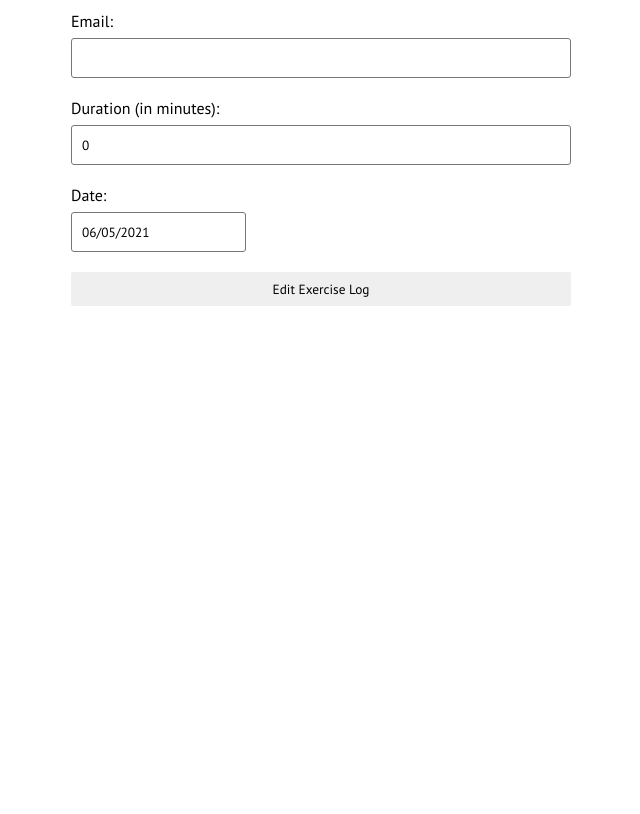
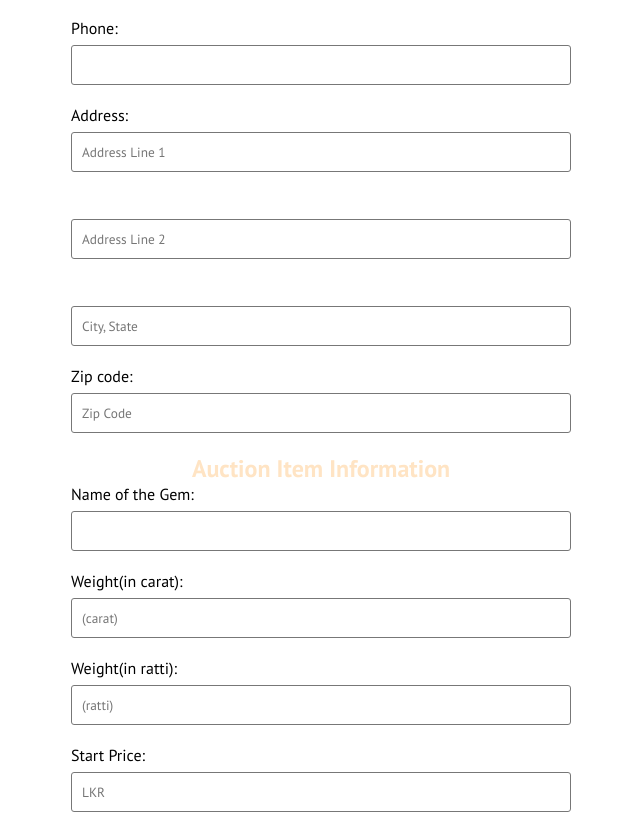
Before and after one commit to Madushan97/Auction_Web, a React (Create React App) app: page /Createauction in a window 1280 px wide. Shown: the part 267-1081 px from the top of the page, without its empty margins (319-959 px from the left). Before the commit the page ends 800 px from the top, so only its background shows below. Built offline with nearby package versions, Linux system fonts and the light colour scheme; no server answers.

Commit message:
finished create auction

```diff
--- a/src/components/Auctions/Createauction.js
+++ b/src/components/Auctions/Createauction.js
@@ -2,6 +2,7 @@ import React, { Component } from 'react';
 import axios from 'axios';
 import DatePicker from 'react-datepicker';
 import "react-datepicker/dist/react-datepicker.css";
+import background from "./img-11.jpg";
 
 export default class EditExercise extends Component {
   constructor(props) {
@@ -23,6 +24,8 @@ export default class EditExercise extends Component {
   }
 
   componentDidMount() {
+    <div style={{ backgroundImage: `url(${background})` }}></div>
+
     axios.get('http://localhost:5000/exercises/'+this.props.match.params.id)
       .then(response => {
         this.setState({
@@ -103,18 +106,139 @@ export default class EditExercise extends Component {
   render() {
     return (
     <div>
-      <h3>Edit Exercise Log</h3>
+      <h2>Create Auction</h2>
       <form onSubmit={this.onSubmit}>
+
+{/* username */}
         <div className="form-group">
           <label>Username: </label>
-
-
           <input  type="text"
               required
               className="form-control"
               value={this.state.username}
               onChange={this.onChangeUsername}
               />
+
+{/* email */}
+        <div className="form-group">
+          <label>Email: </label>
+          <input  type="text"
+              required
+              className="form-control"
+              value={this.state.email}
+              onChange={this.onChangeEmail}
+              />
+        </div>
+
+{/* phone number */}
+        <div className="form-group">
+          <label>Phone: </label>
+          <input  type="text"
+              required
+              className="form-control"
+              value={this.state.phone}
+              onChange={this.onChangePhone}
+              />
+        </div>
+
+{/* address */}
+        <div className="form-group">
+          <label>Address: </label>
+          <input  type="text"
+              required
+              placeholder='Address Line 1'
+              className="form-control"
+              value={this.state.address1}
+              onChange={this.onChangeaddress1}
+              />
+        </div>
+
+{/* address line 2 */}
+        <div className="form-group">
+          <label> </label>
+          <input  type="text"
+              required
+              placeholder='Address Line 2'
+              className="form-control"
+              value={this.state.address}
+              onChange={this.onChangeaddress}
+              />
+        </div>
+
+{/* city */}
+        <div className="form-group">
+          <label> </label>
+          <input  type="text"
+              required
+              placeholder='City, State'
+              className="form-control"
+              value={this.state.city}
+              onChange={this.onChangecity}
+              />
+        </div>
+
+{/* zipcode */}
+
+        <div className="form-group">
+          <label>Zip code: </label>
+          <input  type="text"
+              required
+              placeholder='Zip Code'
+              className="form-control"
+              value={this.state.zipcode}
+              onChange={this.onChangezipcode}
+              />
+        </div>
+        <h2>Auction Item Information</h2>
+{/* name of the gem */}
+        <div className="form-group">
+          <label>Name of the Gem: </label>
+          <input  type="text"
+              required
+              className="form-control"
+              value={this.state.gemname}
+              onChange={this.onChangegemname}
+              />
+        </div>
+{/* Weight in carat */}
+        <div className="form-group">
+          <label>Weight(in carat): </label>
+          <input  type="text"
+              required
+              placeholder='(carat)'
+              className="form-control"
+              value={this.state.weight}
+              onChange={this.onChangeweight}
+              />
+        </div>
+{/* weight in ratti */}
+        <div className="form-group">
+          <label>Weight(in ratti): </label>
+          <input  type="text"
+              required
+              placeholder='(ratti)'
+              className="form-control"
+              value={this.state.weight1}
+              onChange={this.onChangeweight1}
+              />
+        </div>
+
+{/* estimate value */}
+        <div className="form-group">
+          <label>Start Price: </label>
+          <input  type="text"
+              required
+              placeholder='LKR'
+              className="form-control"
+              value={this.state.price}
+              onChange={this.onChangeprice}
+              />
+        </div>
+
+{/* Image */}
+
+
+{/* description */}
         </div>
         <div className="form-group">
           <label>Description: </label>
@@ -126,19 +250,9 @@ export default class EditExercise extends Component {
               />
         </div>
 
+{/* duration */}
         <div className="form-group">
-          <label>Email: </label>
-          <input  type="text"
-              required
-              className="form-control"
-              value={this.state.email}
-              onChange={this.onChangeEmail}
-              />
-        </div>
-
-
-        <div className="form-group">
-          <label>Duration (in minutes): </label>
+          <label>Duration (in hours): </label>
           <input
               type="text"
               className="form-control"
@@ -146,6 +260,8 @@ export default class EditExercise extends Component {
               onChange={this.onChangeDuration}
               />
         </div>
+
+{/* date */}
         <div className="form-group">
           <label>Date: </label>
           <div>
@@ -157,7 +273,7 @@ export default class EditExercise extends Component {
         </div>
 
         <div className="form-group">
-          <input type="submit" value="Edit Exercise Log" className="btn btn-primary" />
+          <input type="submit" value="Create Auction" className="btn btn-primary" />
         </div>
       </form>
     </div>
```
Also changed, not shown: src/components/Auctions/Imageadding.css (added, +39 -0 lines), src/components/Auctions/Imageadding.js (added, +116 -0 lines), src/components/Auctions/Creatauction.css (added), src/components/Auctions/img-11.jpg (added).
